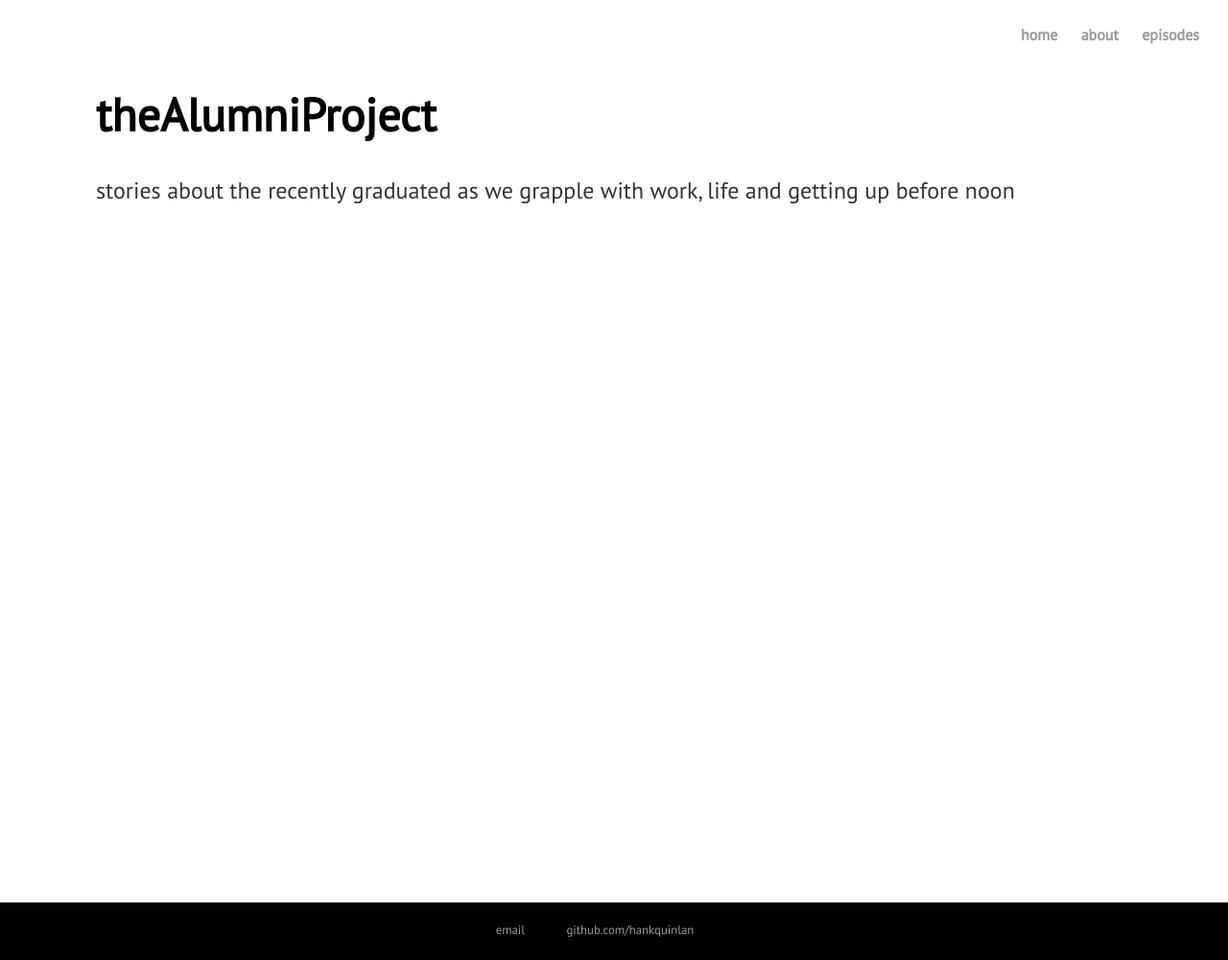
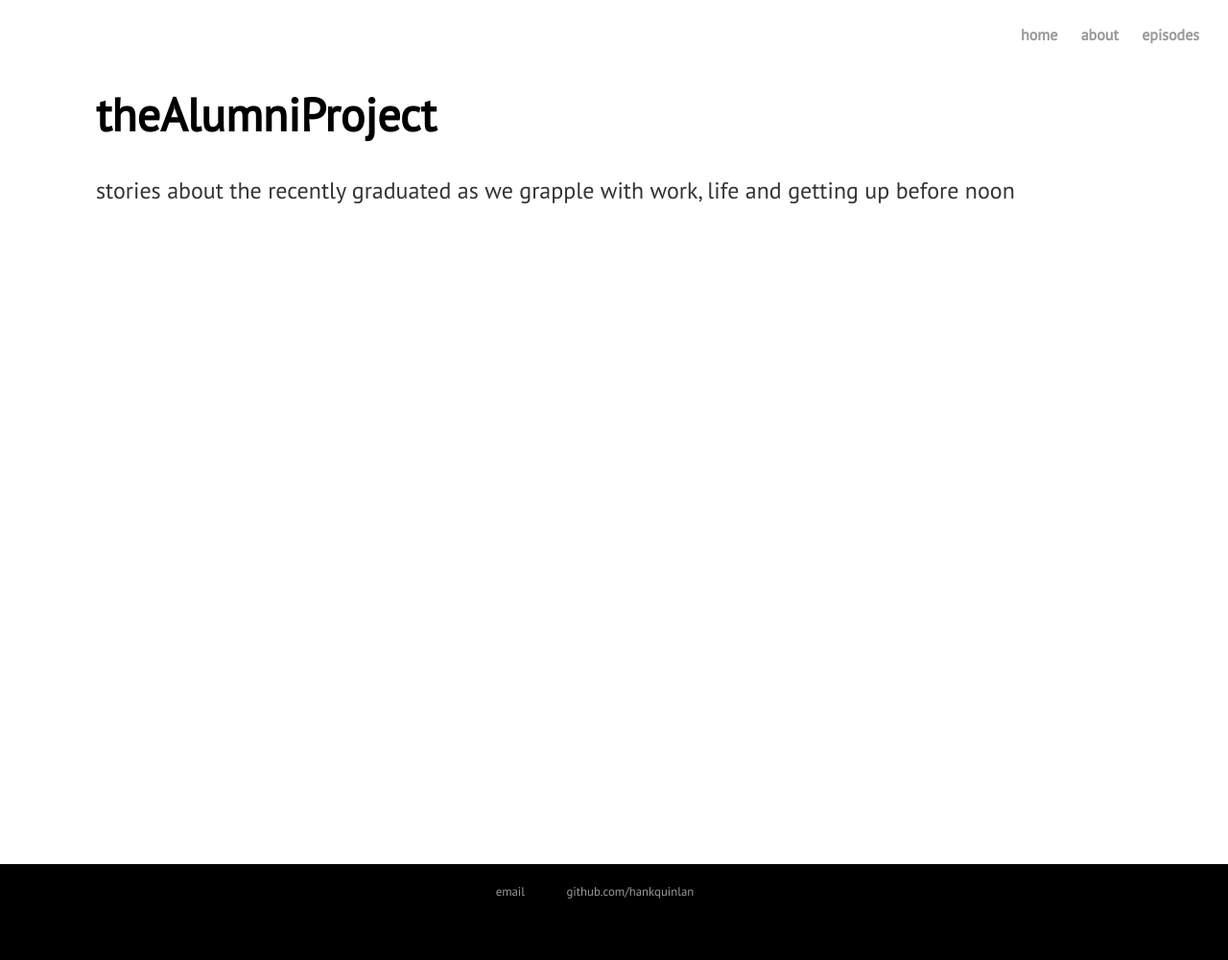
Before and after one commit to dlam58/theAlumniDiaries, a Jekyll site: the page built from index.html, in a window 1280 px wide. Shown: the whole page at 96% size. Built offline with Jekyll 4.4.1, drawn with Linux system fonts in a browser that asks for light colours.

Commit message:
footer style

```diff
--- a/css/main.css
+++ b/css/main.css
@@ -70,14 +70,14 @@ footer ul li {
   padding-left: 100px;
   padding-right: 100px;
   /* equal to footer height */
-  margin-bottom: -60px;
+  margin-bottom: -100px;
 }
 .container:after {
   content: "";
   display: block;
 }
 .site-footer, .container:after {
-  height: 60px;
+  height: 100px;
 }
 .site-footer {
   background: black;
```
